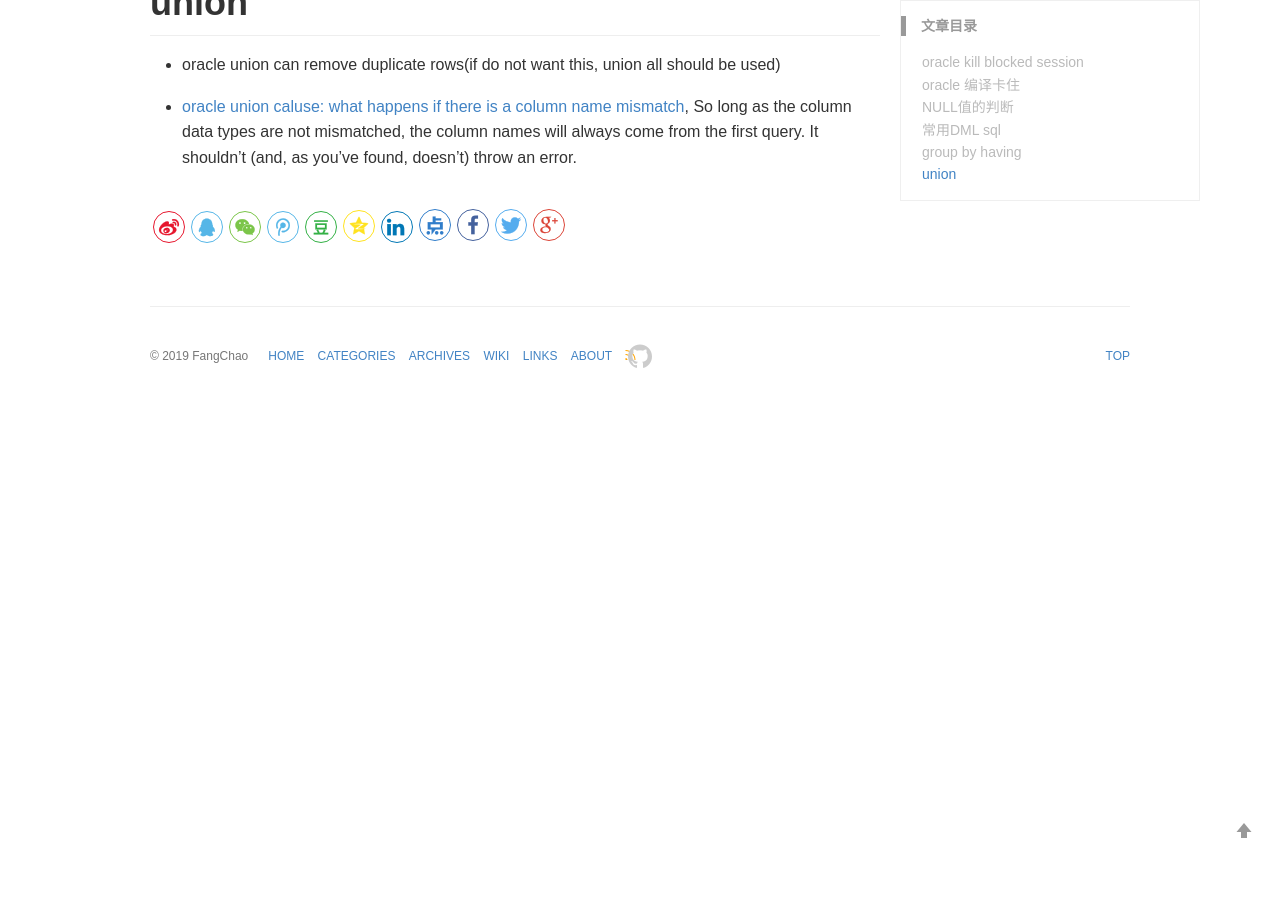
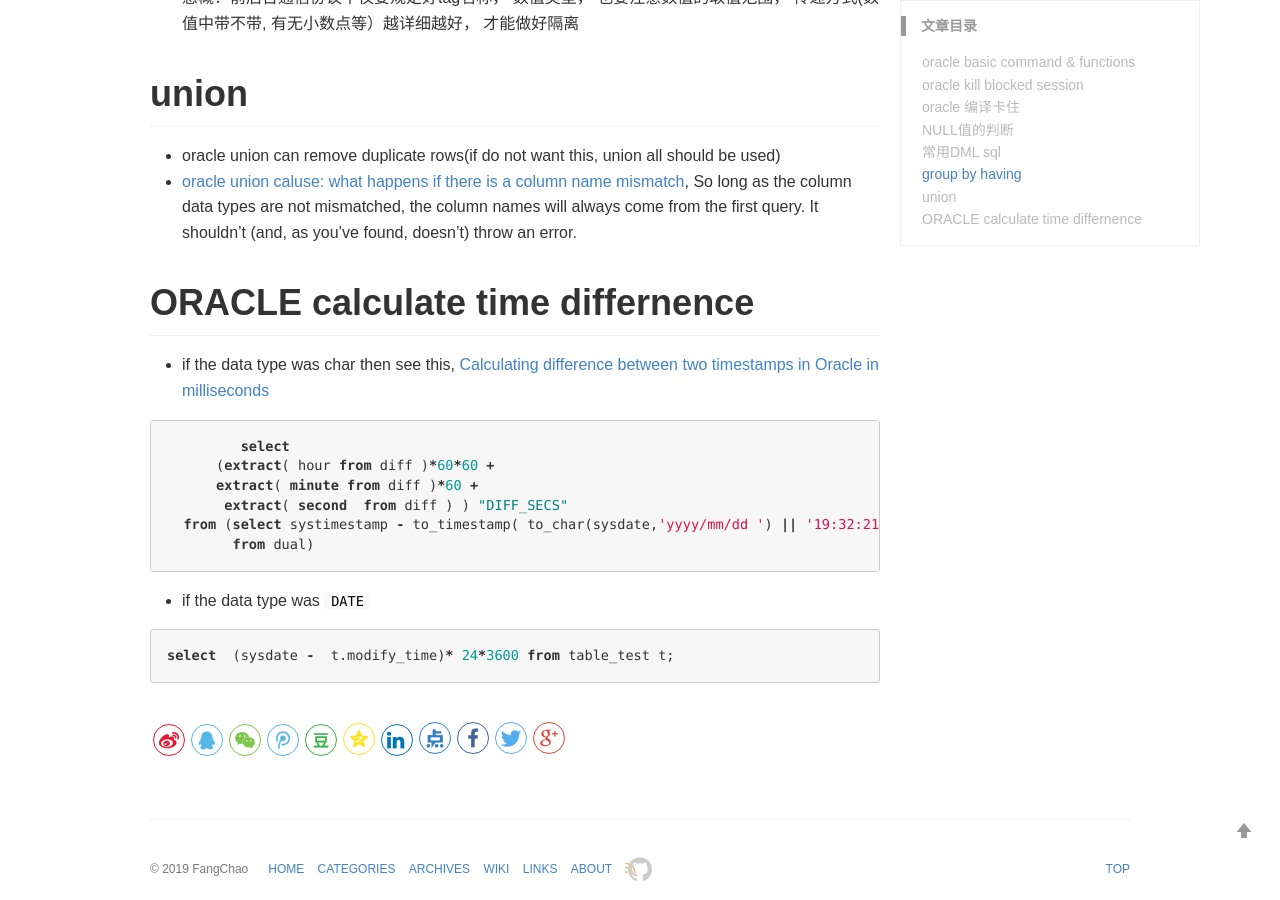
Before and after one commit to alanackart/alanackart.github.io, a Jekyll site: the page built from _posts/2018-08-14-ORACLE.md, in a window 1280 px wide and 900 px high, scrolled down 4639 px. Built offline with Jekyll 4.4.1, drawn with Linux system fonts in a browser that asks for light colours; comment, search, counter and statistics services are not loaded; before the commit the page ends 5044 px from its top, so only the background shows below that; some of the changed text lies outside the part shown.

Commit message:
minor update

````diff
--- a/_posts/2018-08-14-ORACLE.md
+++ b/_posts/2018-08-14-ORACLE.md
@@ -7,6 +7,8 @@ keywords: 		  Oracle, SQL
 ---
 
 oracle 数据库及其相关支持是真的强大（可是太贵了）
+
+# oracle basic command & functions
 
 
 - Avoid to use *select ... for update* to prevent unwanted objects locking
@@ -208,5 +210,22 @@ alter table CSTP_04_LF_GRP add constraint PK_CSTP_04_LF_GRP primary key (CUS_NUM
 # union
 
 - oracle union can remove duplicate rows(if do not want this, union all should be used)
+- [oracle union caluse: what happens if there is a column name mismatch](https://stackoverflow.com/questions/5170228/oracle-union-caluse-what-happens-if-there-is-a-column-name-mismatch), So long as the column data types are not mismatched, the column names will always come from the first query. It shouldn't (and, as you've found, doesn't) throw an error.
 
-- [oracle union caluse: what happens if there is a column name mismatch](https://stackoverflow.com/questions/5170228/oracle-union-caluse-what-happens-if-there-is-a-column-name-mismatch), So long as the column data types are not mismatched, the column names will always come from the first query. It shouldn't (and, as you've found, doesn't) throw an error.
+# ORACLE calculate time differnence
+
+- if the data type was char then see this, [Calculating difference between two timestamps in Oracle in milliseconds](https://stackoverflow.com/questions/11617962/calculating-difference-between-two-timestamps-in-oracle-in-milliseconds)
+
+```sql
+	 select
+      (extract( hour from diff )*60*60 +
+      extract( minute from diff )*60 +
+       extract( second  from diff ) ) "DIFF_SECS"
+  from (select systimestamp - to_timestamp( to_char(sysdate,'yyyy/mm/dd ') || '19:32:21', 'yyyy/mm/dd hh24-mi-ss' ) diff
+        from dual)
+```
+-  if the data type was `DATE`
+
+```sql
+select  (sysdate -  t.modify_time)* 24*3600 from table_test t;
+```
````
